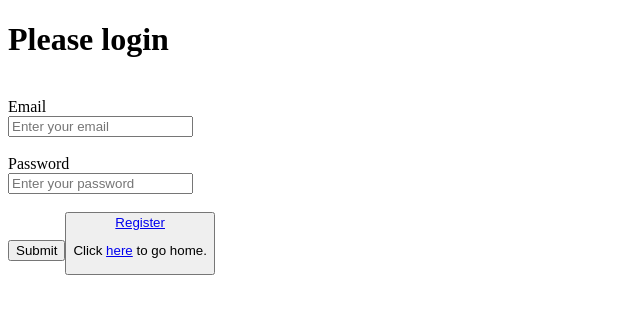
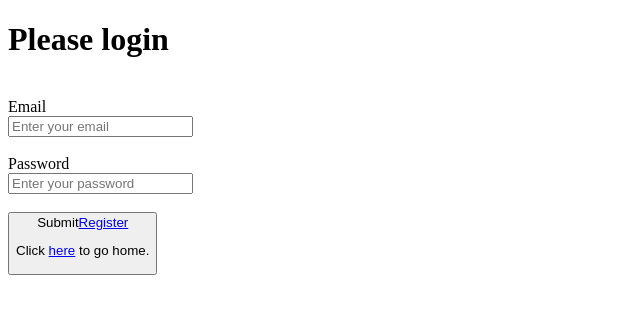
Before and after one commit to NotARobot011111010001/StraightToThePan, a Flask app: page /login in a window 1280 px wide. Shown: the top 314 px of the page, without its empty margins (0-640 px from the left). Run offline with Flask 2, Linux system fonts and the light colour scheme.

Commit message:
Update login.html

```diff
--- a/templates/login.html
+++ b/templates/login.html
@@ -13,7 +13,7 @@
           <input type="text" placeholder="Enter your email" name="email" value="{{request.form.email }}"><br><br>
           <label>Password</label><br>
           <input type="password" placeholder="Enter your password" name="password" value="{{request.form.password }}"><br><br>
-          <button class="grey" id="login">Submit<button class="grey"><a href={{url_for('register')}}>Register</a>
+          <button class="grey" id="login">Submit<a href={{url_for('register')}}>Register</a>
           <p>Click <a href="/">here</a> to go home.</p>
       </form>
     </div>
```
